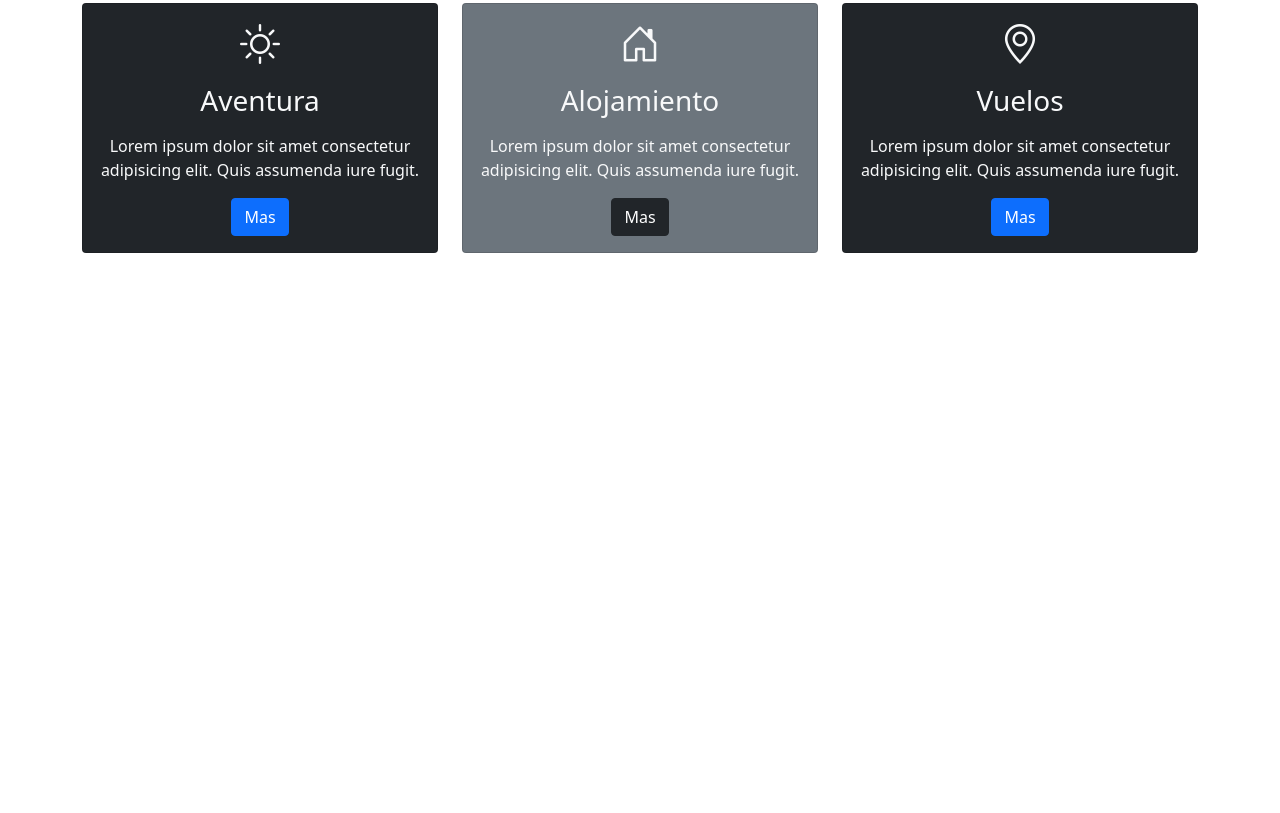
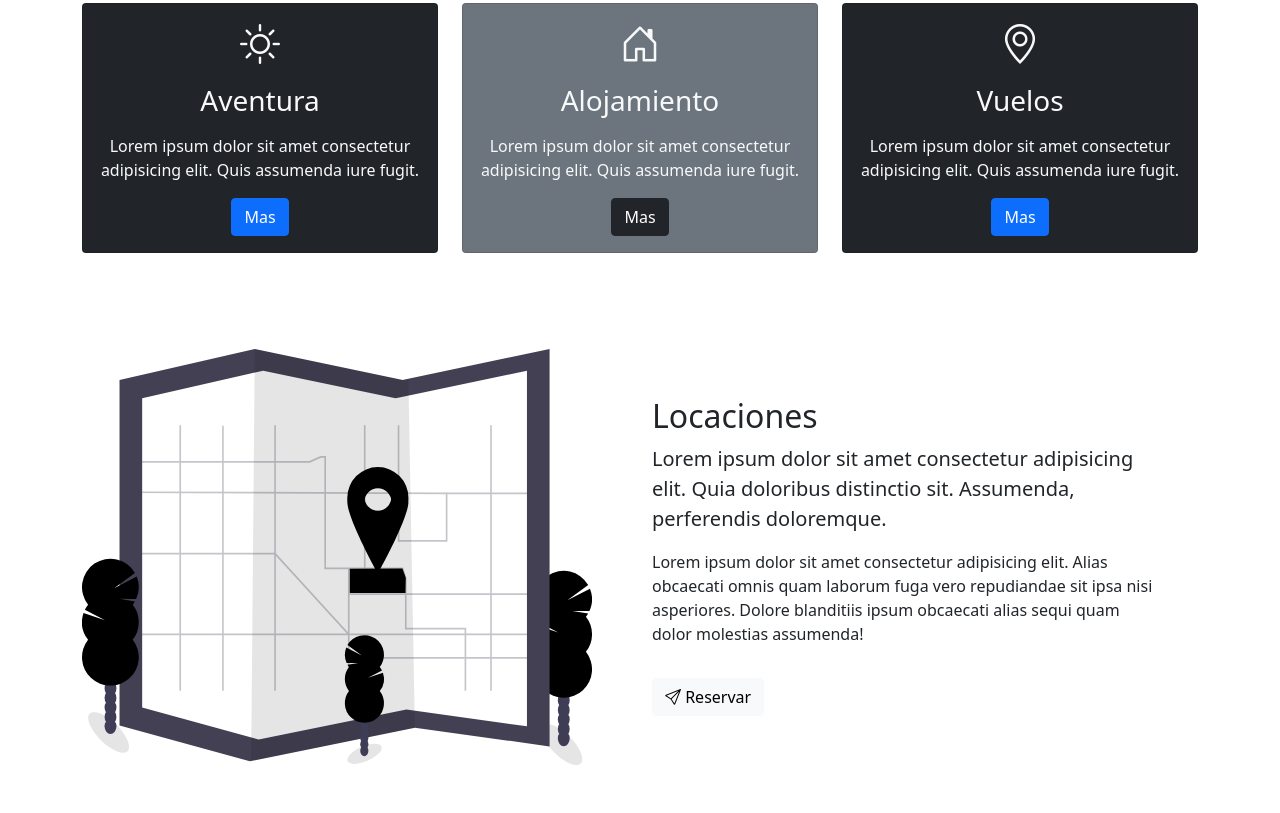
Before and after one commit to cgldev/demo-bs, a plain HTML site: page index.html in a window 1280 px wide. Shown: the part 663-1476 px from the top of the page. Before the commit the page ends 964 px from the top, so only its background shows below. Drawn offline with nearby package versions, Linux system fonts and the light colour scheme.

Commit message:
creacion seccion locaciones

```diff
--- a/index.html
+++ b/index.html
@@ -14,8 +14,9 @@
     <!--ICONOS BOOTSTRAP-->
     <link
       rel="stylesheet"
-      href="https://cdn.jsdelivr.net/npm/bootstrap-icons@1.3.0/font/bootstrap-icons.css"
+      href="https://cdn.jsdelivr.net/npm/bootstrap-icons@1.7.1/font/bootstrap-icons.css"
     />
+
     <link rel="stylesheet" href="css/style.css" />
     <title>Demo | Bootstrap</title>
   </head>
@@ -36,7 +37,7 @@
         <div class="collapse navbar-collapse" id="navmenu">
           <ul class="navbar-nav ms-auto">
             <li class="nav-item">
-              <a href="" class="nav-link">Locaciones</a>
+              <a href="#locaciones" class="nav-link">Locaciones</a>
             </li>
             <li class="nav-item">
               <a href="" class="nav-link">Beneficios</a>
@@ -94,7 +95,7 @@
 
     <section class="p-5">
       <div class="container">
-        <div class="row text-center">
+        <div class="row text-center g-4">
           <div class="col-md">
             <div class="card bg-dark text-light">
               <div class="card-body text-center">
@@ -144,6 +145,33 @@
       </div>
     </section>
 
+    <!--seccion locaciones-->
+    <section id="locaciones" class="p-5">
+      <div class="container">
+        <div class="row align-items-center justify-content-between">
+          <div class="col-md">
+            <img src="img/locaciones.svg" alt="" class="img-fluid" />
+          </div>
+          <div class="col-md p-5">
+            <h2>Locaciones</h2>
+            <p class="lead">
+              Lorem ipsum dolor sit amet consectetur adipisicing elit. Quia
+              doloribus distinctio sit. Assumenda, perferendis doloremque.
+            </p>
+            <p>
+              Lorem ipsum dolor sit amet consectetur adipisicing elit. Alias
+              obcaecati omnis quam laborum fuga vero repudiandae sit ipsa nisi
+              asperiores. Dolore blanditiis ipsum obcaecati alias sequi quam
+              dolor molestias assumenda!
+            </p>
+            <a href="#" class="btn btn-light mt-3">
+              <i class="bi bi-send"></i> Reservar
+            </a>
+          </div>
+        </div>
+      </div>
+    </section>
+
     <script
       src="https://cdn.jsdelivr.net/npm/bootstrap@5.0.2/dist/js/bootstrap.bundle.min.js"
       integrity="sha384-MrcW6ZMFYlzcLA8Nl+NtUVF0sA7MsXsP1UyJoMp4YLEuNSfAP+JcXn/tWtIaxVXM"
```
Also changed, not shown: img/locaciones2.svg (added).
